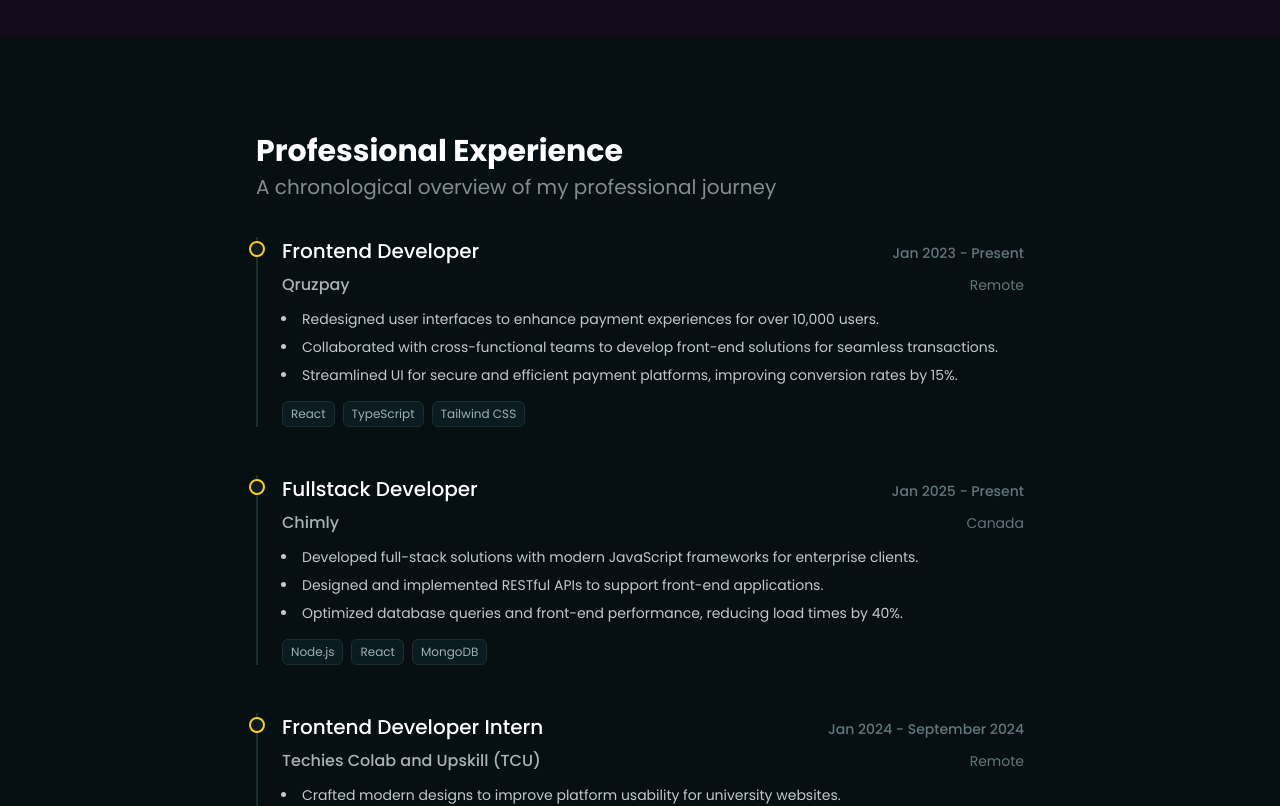
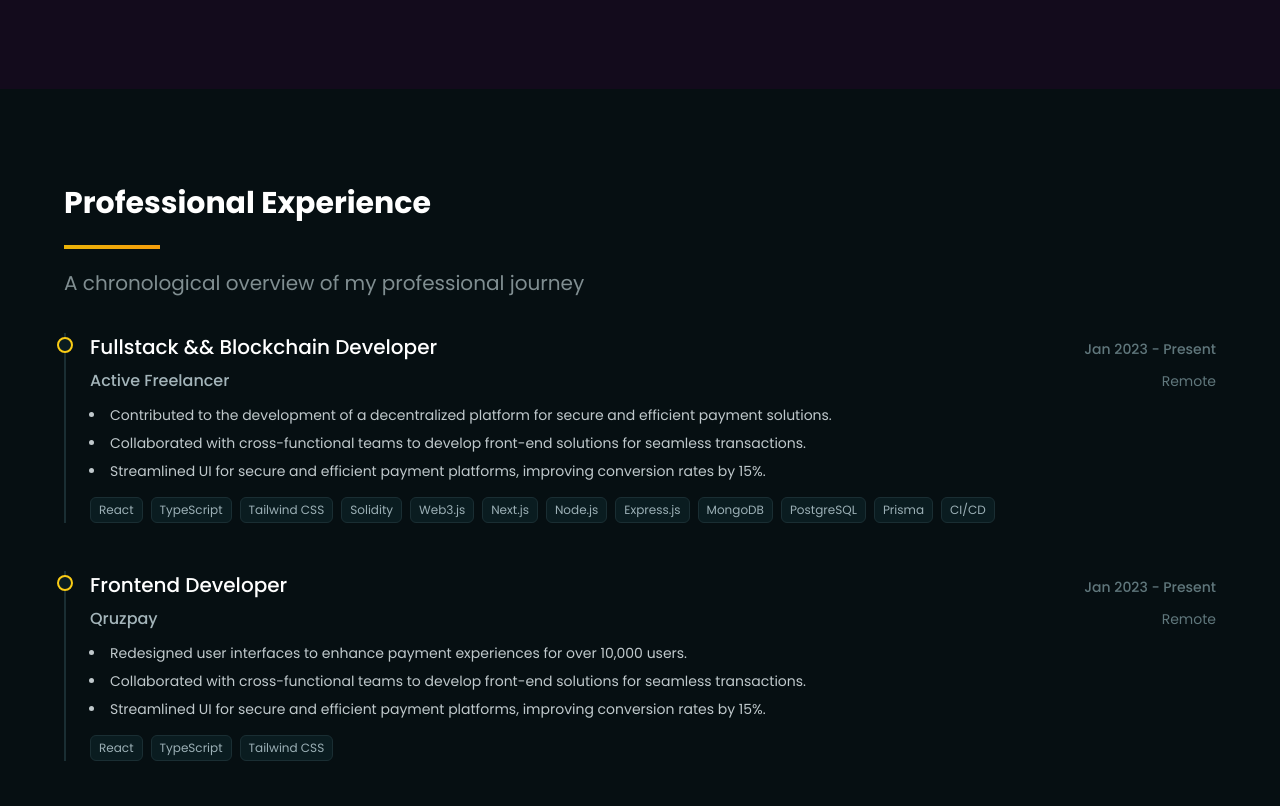
Before and after one commit to heyrapto/portfolio-, a React (Vite) app: page / in a window 1280 px wide. Shown: the part 3740-4546 px from the top of the page. Built offline with nearby package versions, Linux system fonts and the light colour scheme.

Commit message:
Update Footer, constants, Skills, and WorkExp components

```diff
--- a/src/components/Footer.tsx
+++ b/src/components/Footer.tsx
@@ -1,7 +1,7 @@
 import { Facebook, Twitter, Instagram, Github, Phone, Mail } from 'lucide-react';
 
 export const Footer = () => {
-  const iconStyle = "flex items-center justify-center rounded-full border border-1 border-yellow-400 w-10 h-10 text-yellow-400 hover:text-gray-900 transition-all duration-300";
+  const iconStyle = "flex items-center justify-center rounded-full border border-1 border-yellow-400 w-10 h-10 text-yellow-400 hover:text-yellow-500 transition-all duration-300";
 
   const year = new Date().getFullYear();
 
@@ -67,7 +67,7 @@ export const Footer = () => {
 
           <div className="pt-8 border-t border-gray-800 text-sm">
             <p>&copy; {year} · Designed & Built with ❤️</p>
-            <p className="mt-1 text-gray-500">Inspired by Treasure</p>
+            <p className="mt-1 text-gray-500">Inspired by Honour & Treasure</p>
           </div>
         </div>
       </div>
--- a/src/constants/constants.ts
+++ b/src/constants/constants.ts
@@ -17,7 +17,7 @@ export const projects = [
     name: "SBA",
     desc: "Get loans and grants for individuals and businesses.",
     lang: "PHP + JavaScript + Bootstrap",
-    link: "https://sbaorg.com",
+    link: "https://sbaorg.vercel.app",
     github: "https://github.com/heycalebszn",
   },
   {
--- a/src/pages/Skills.tsx
+++ b/src/pages/Skills.tsx
@@ -21,7 +21,7 @@ const Skills = () => {
   });
 
   return (
-    <section className="overflow-hidden py-24 px-4 md:px-8 lg:px-16">
+    <section className="overflow-hidden py-24 px-4 md:px-8 lg:px-16 w-full">
       <div className="flex flex-col gap-[60px] lg:flex-row lg:gap-[36px] lg:justify-center">
         {/* Skills */}
         <div className="flex flex-col w-full lg:w-1/2">
@@ -29,11 +29,12 @@ const Skills = () => {
             <h2 className="flex items-center font-clashbold text-white font-semibold leading-[24.6px] text-2xl md:text-3xl lg:leading-[49.2px]">
               Skills <small className="animate-bounce">👨‍💻</small>
             </h2>
+            <div className="h-1 w-24 bg-gradient-to-r from-yellow-500 to-amber-500 my-6" />
             <p className="font-medium text-sm md:text-[20px] text-[#808e91] leading-[22.5px] lg:leading-[30px] lg:tracking-wide">
               I've honed these skills through diverse projects and experiences.
             </p>
           </div>
-          <div className="mt-[31px] grid grid-cols-1 gap-y-[18.67px] md:grid-cols-2 md:gap-x-3 lg:mt-[36px] lg:gap-[20px]">
+          <div className="mt-[31px] grid grid-cols-1 gap-y-[18.67px] md:grid-cols-2 md:gap-x-3 lg:mt-[36px] lg:gap-[20px] w-full">
             {skills.map((skill, index) => (
               <motion.div
                 key={index}
--- a/src/pages/WorkExp.tsx
+++ b/src/pages/WorkExp.tsx
@@ -1,9 +1,20 @@
-
 import Resume from "./Resume.tsx";
 import { motion } from "framer-motion";
 
 const WorkExp = () => {
   const expData = [
+    {
+      company: "Active Freelancer",
+      expTitle: "Fullstack && Blockchain Developer",
+      period: "Jan 2023 - Present",
+      location: "Remote",
+      descriptions: [
+        "Contributed to the development of a decentralized platform for secure and efficient payment solutions.",
+        "Collaborated with cross-functional teams to develop front-end solutions for seamless transactions.",
+        "Streamlined UI for secure and efficient payment platforms, improving conversion rates by 15%."
+      ],
+      technologies: ["React", "TypeScript", "Tailwind CSS", "Solidity", "Web3.js", "Next.js", "Node.js", "Express.js", "MongoDB", "PostgreSQL", "Prisma", "CI/CD"]
+    },
     {
       company: "Qruzpay",
       expTitle: "Frontend Developer",
@@ -89,8 +100,8 @@ const WorkExp = () => {
   };
 
   return (
-    <section className="py-24 bg-[#060f12]">
-      <div className="max-w-4xl mx-auto px-4 md:px-8 lg:px-16">
+    <section className="py-24 bg-[#060f12] w-full">
+      <div className="max-w-full px-4 md:px-8 lg:px-16 w-full">
         <motion.div
           initial={{ opacity: 0, y: -10 }}
           animate={{ opacity: 1, y: 0 }}
@@ -98,13 +109,14 @@ const WorkExp = () => {
           className="mb-10"
         >
           <h2 className="text-3xl font-bold mb-2">Professional Experience</h2>
+          <div className="h-1 w-24 bg-gradient-to-r from-yellow-500 to-amber-500 my-6" />
           <p className="text-sm md:text-[20px] text-[#808e91]">
             A chronological overview of my professional journey
           </p>
         </motion.div>
 
         <motion.div
-          className="space-y-12"
+          className="space-y-12 w-full"
           variants={containerVariants}
           initial="hidden"
           animate="visible"
@@ -113,7 +125,7 @@ const WorkExp = () => {
             <motion.div
               key={job.company}
               variants={itemVariants}
-              className="border-l-2 border-[#1a2e33] pl-6 relative"
+              className="border-l-2 border-[#1a2e33] pl-6 relative w-full"
             >
               {/* Timeline dot */}
               <div className="absolute w-4 h-4 bg-[#0a1c20] border-2 border-yellow-400 rounded-full left-[-9px] top-1"></div>
```
